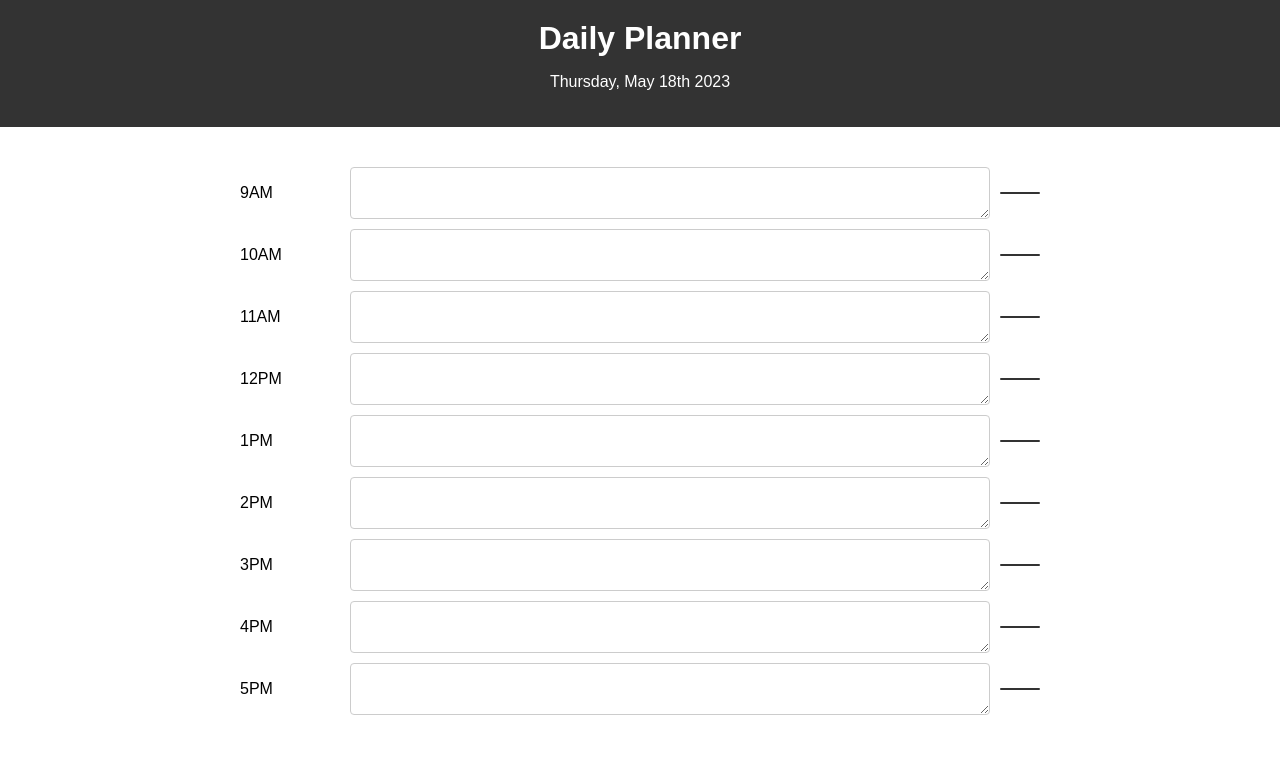
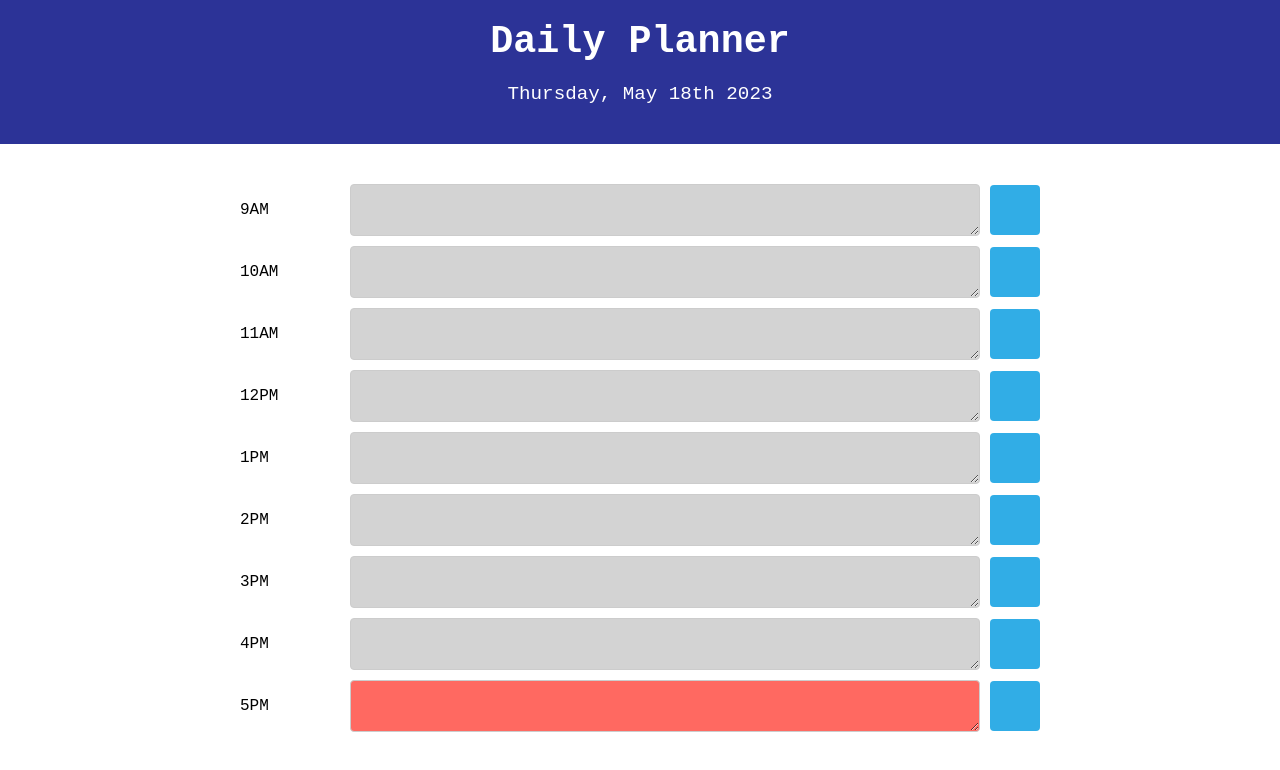
Before and after one commit to mandaark17/simple-event-planner, a plain HTML site: page index.html in a window 1280 px wide. Drawn offline with nearby package versions, Linux system fonts and the light colour scheme.

Commit message:
fixed color issues, simplified some things

```diff
--- a/assets/style.css
+++ b/assets/style.css
@@ -1,12 +1,13 @@
 body {
-    font-family: Arial, sans-serif;
+    font-family: 'Courier New', Courier, monospace, sans-serif;
     margin: 0;
     padding: 0;
   }
 
   header {
-    background-color: #333;
+    background-color: #2c3397;
     color: #fff;
+    font-size: larger;
     text-align: center;
     padding: 20px 0;
   }
@@ -41,29 +42,30 @@ body {
   }
 
   .saveBtn {
-    flex: 0 0 40px;
-    background-color: #333;
+    flex: 0 0 50px;
+    height: 50px;
+    background-color: #31ade6;
     color: #fff;
     border: none;
     border-radius: 4px;
     cursor: pointer;
   }
 
-  .past textarea {
+  .past {
     background-color: #d3d3d3;
   }
 
-  .present textarea {
+  .present {
     background-color: #ff6961;
     color: #fff;
   }
 
-  .future textarea {
+  .future {
     background-color: #77dd77;
   }
 
   .saveBtn:hover {
-    background-color: #555;
+    background-color: #97b3e4;
   }
 
   .saveBtn i {
```
Also changed, not shown: assets/script.js (+7 -7 lines), index.html (+2 -0 lines).
